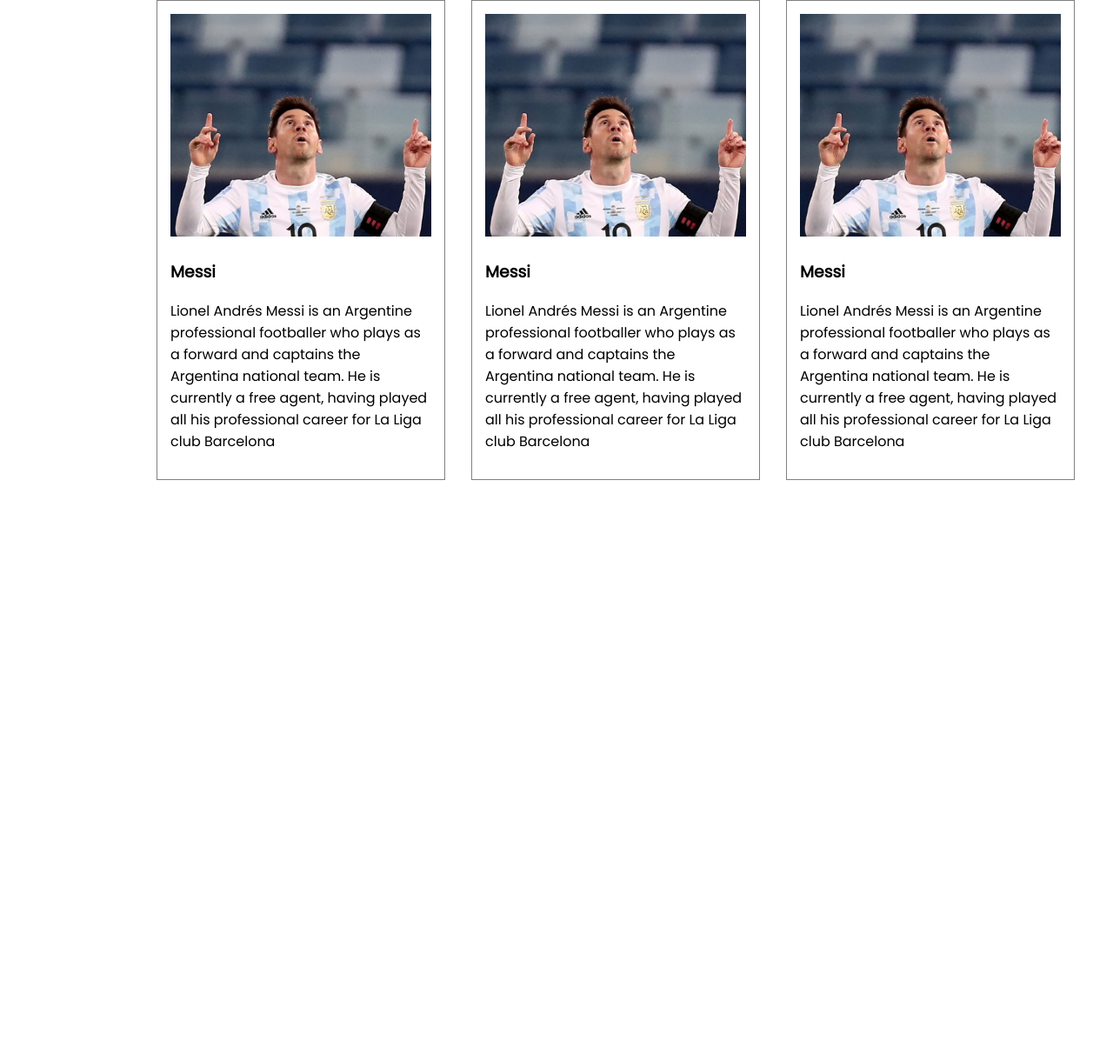
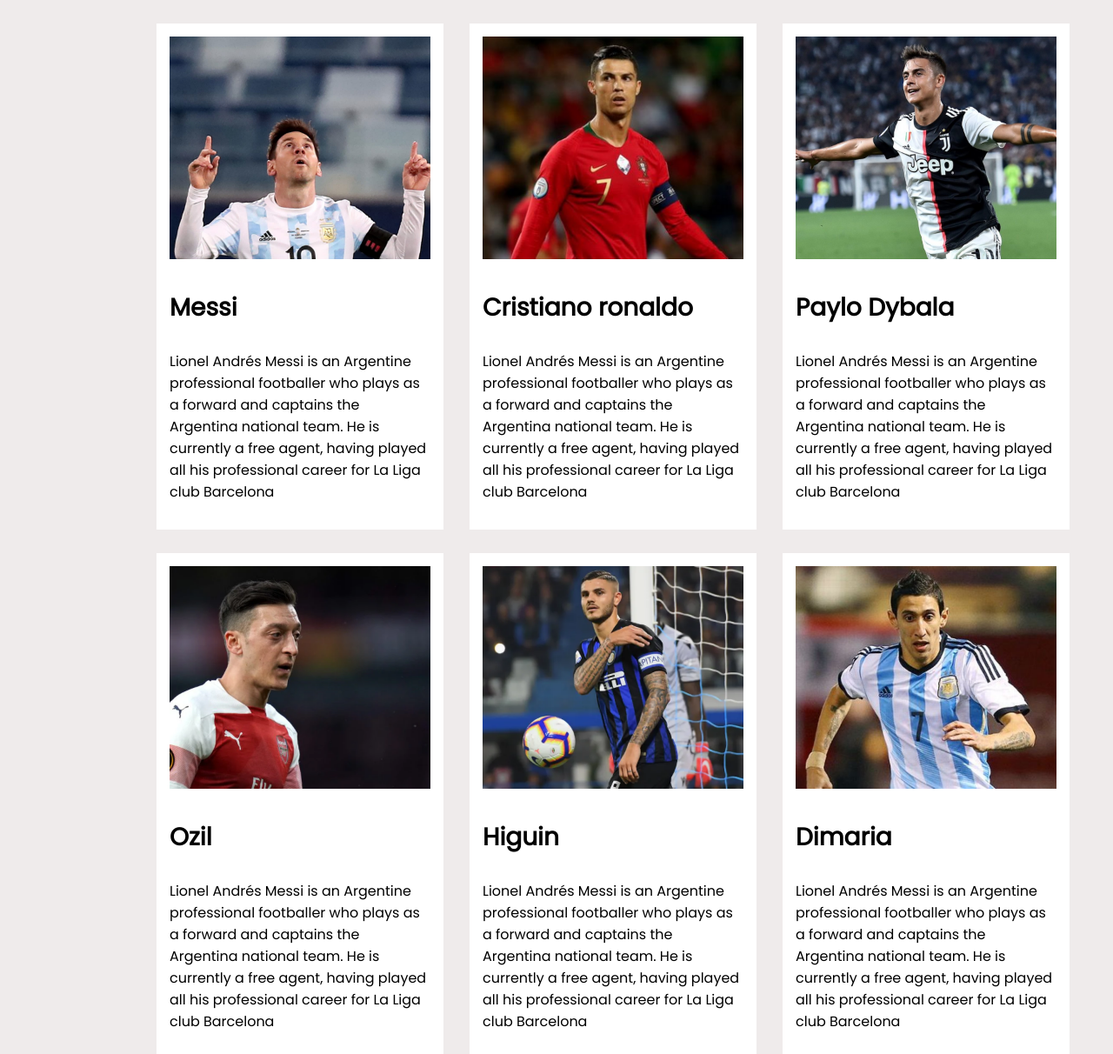
Before and after one commit to towhidJ/assignment-2-football, a plain HTML site: page index.html in a window 1280 px wide. Shown: the part 735-1947 px from the top of the page at 87% size. Before the commit the page ends 1447 px from the top, so only its background shows below. Drawn offline with Linux system fonts and the light colour scheme; a web font is replaced by a local one.

Commit message:
artical add

```diff
--- a/index.html
+++ b/index.html
@@ -42,6 +42,9 @@
     <main>
         <!-- Player Section -->
         <section class="container">
+
+            <!-- Player Album -->
+            <div class="player-album">
                 <div class="photo-album">
                     <div class="photo-frame">
                       <div class="photo">
@@ -57,10 +60,10 @@
                 <div class="photo-album">
                     <div class="photo-frame">
                       <div class="photo">
-                    <img src="images/players/player-2.png">
+                        <img src="images/players/player-3.png">
                       </div>
                       <div class="photo-detail">
-                    <h3>Messi</h3>
+                        <h3>Cristiano ronaldo</h3>
                         <p>Lionel Andrés Messi is an Argentine professional footballer who plays as a forward and captains the Argentina national team. He is currently a free agent, having played all his professional career for La Liga club Barcelona</p>
                         </div>
                     </div>
@@ -69,14 +72,94 @@
                 <div class="photo-album">
                     <div class="photo-frame">
                       <div class="photo">
-                    <img src="images/players/player-2.png">
+                        <img src="images/players/player-4.png">
                       </div>
                       <div class="photo-detail">
-                    <h3>Messi</h3>
+                        <h3>Paylo Dybala </h3>
                         <p>Lionel Andrés Messi is an Argentine professional footballer who plays as a forward and captains the Argentina national team. He is currently a free agent, having played all his professional career for La Liga club Barcelona</p>
                         </div>
                     </div>
                 </div>
+
+                <div class="photo-album">
+                    <div class="photo-frame">
+                      <div class="photo">
+                        <img src="images/players/player-5.png">
+                      </div>
+                      <div class="photo-detail">
+                        <h3>Ozil</h3>
+                        <p>Lionel Andrés Messi is an Argentine professional footballer who plays as a forward and captains the Argentina national team. He is currently a free agent, having played all his professional career for La Liga club Barcelona</p>
+                        </div>
+                    </div>
+                </div>
+
+                <div class="photo-album">
+                    <div class="photo-frame">
+                      <div class="photo">
+                        <img src="images/players/player-6.png">
+                      </div>
+                      <div class="photo-detail">
+                        <h3>Higuin</h3>
+                        <p>Lionel Andrés Messi is an Argentine professional footballer who plays as a forward and captains the Argentina national team. He is currently a free agent, having played all his professional career for La Liga club Barcelona</p>
+                        </div>
+                    </div>
+                </div>
+
+                <div class="photo-album">
+                    <div class="photo-frame">
+                      <div class="photo">
+                        <img src="images/players/player-7.png">
+                      </div>
+                      <div class="photo-detail">
+                        <h3>Dimaria</h3>
+                        <p>Lionel Andrés Messi is an Argentine professional footballer who plays as a forward and captains the Argentina national team. He is currently a free agent, having played all his professional career for La Liga club Barcelona</p>
+                        </div>
+                    </div>
+                </div>
+
+                <div class="photo-album">
+                    <div class="photo-frame">
+                      <div class="photo">
+                        <img src="images/players/player-8.png">
+                      </div>
+                      <div class="photo-detail">
+                        <h3>Mbappe</h3>
+                        <p>Lionel Andrés Messi is an Argentine professional footballer who plays as a forward and captains the Argentina national team. He is currently a free agent, having played all his professional career for La Liga club Barcelona</p>
+                        </div>
+                    </div>
+                </div>
+
+                <div class="photo-album">
+                    <div class="photo-frame">
+                      <div class="photo">
+                        <img src="images/players/player-9.png">
+                      </div>
+                      <div class="photo-detail">
+                        <h3>Saleh</h3>
+                        <p>Lionel Andrés Messi is an Argentine professional footballer who plays as a forward and captains the Argentina national team. He is currently a free agent, having played all his professional career for La Liga club Barcelona</p>
+                        </div>
+                    </div>
+                </div>
+                <div class="photo-album">
+                    <div class="photo-frame">
+                      <div class="photo">
+                        <img src="images/players/player-10.png">
+                      </div>
+                      <div class="photo-detail">
+                        <h3>Kane</h3>
+                        <p>Lionel Andrés Messi is an Argentine professional footballer who plays as a forward and captains the Argentina national team. He is currently a free agent, having played all his professional career for La Liga club Barcelona</p>
+                        </div>
+                    </div>
+                </div>
+            </div>
+
+            <!-- football news -->
+
+            <article class="football-news">
+
+            </article>
+
+
         </section>
     </main>
     <!-- Footer -->
--- a/styles/style.css
+++ b/styles/style.css
@@ -6,6 +6,7 @@
 body{
     /* font-family: 'Hachi Maru Pop', cursive; */
     font-family: 'Poppins', sans-serif;
+    background-color:#e6dfdf9c;
     margin: 0;
 }
 
@@ -68,15 +69,17 @@ header .header-banner-image img{
 ---------------------------------------*/
 
 .container{
+
+}
+.player-album{
     display:grid;
     grid-template-columns: repeat(3,1fr);
     grid-column-gap: 30px;
     padding:70px 210px 160px 180px;
 }
 .photo-album{
-
+    margin-top: 27px;
     background-color: white;
-    border:1px solid gray;
 }
 .photo-album .photo-frame{
     padding:15px;
@@ -86,3 +89,8 @@ header .header-banner-image img{
     width:300px;
     height:256px
 }
+
+.photo-detail h3{
+    font-size:28px;
+    font-weight:700px;
+}
```
Lines whose indentation alone changed are shown as unchanged.
